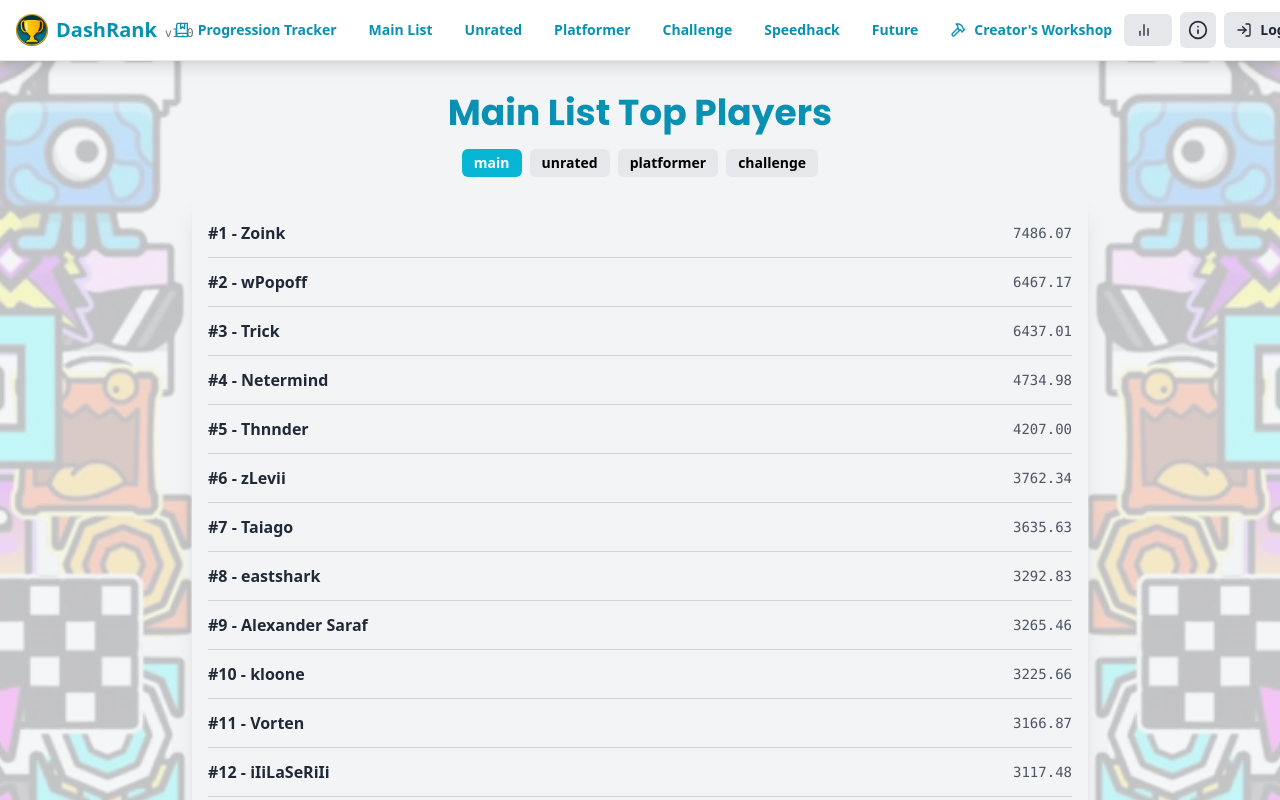
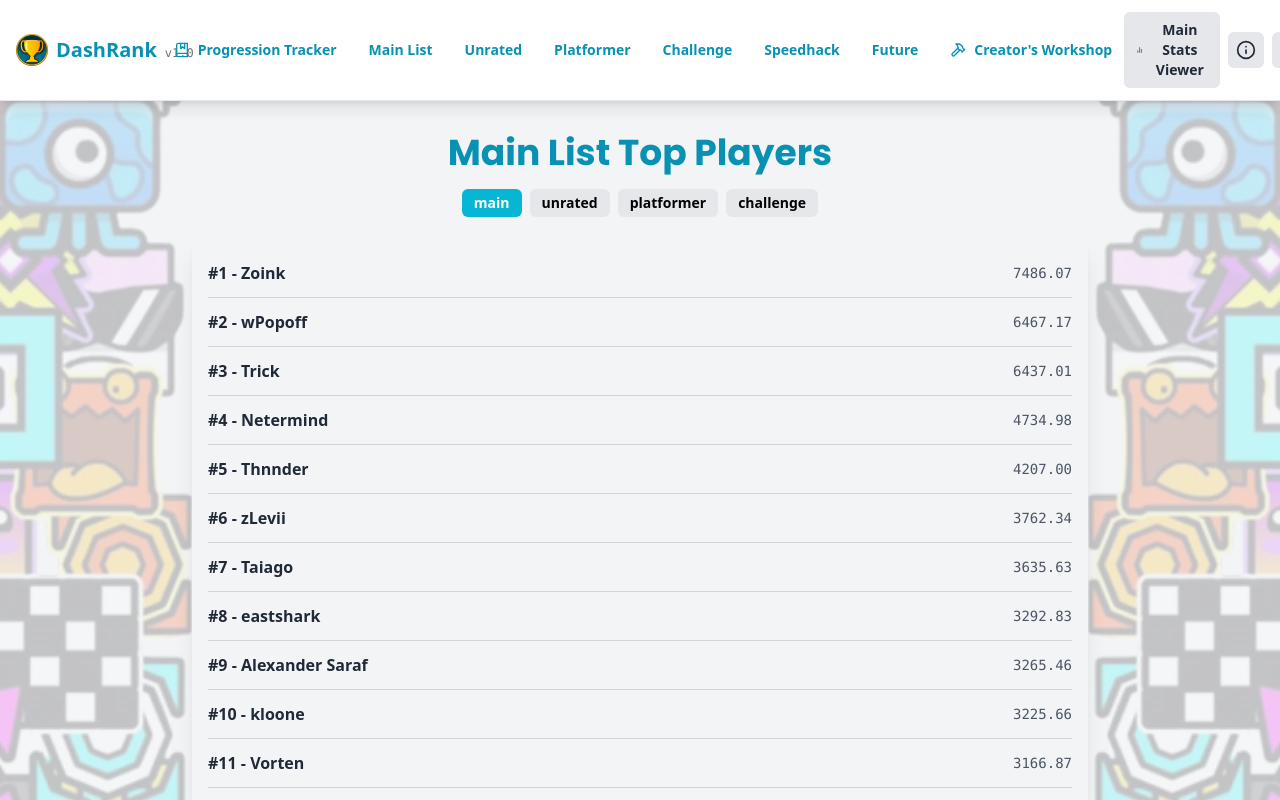
Before and after one commit to Woblu/DashRank, a React (Vite) app: page /players in a window 1280 px wide. Shown: the top 800 px of the page. Built offline with nearby package versions, Linux system fonts and the light colour scheme.

Commit message:
Stats viewer memory

```diff
--- a/src/components/Tabs.jsx
+++ b/src/components/Tabs.jsx
@@ -28,11 +28,21 @@ export default function Tabs() {
 
   const [isStatsViewerOpen, setIsStatsViewerOpen] = useState(false);
   const [isInfoBoxOpen, setIsInfoBoxOpen] = useState(false);
-  const [listType, setListType] = useState("main");
 
+  // 1. Initialize state from localStorage, defaulting to 'main'
+  const [listType, setListType] = useState(() => {
+    return localStorage.getItem('lastViewedList') || 'main';
+  });
+
+  // 2. Only update the state and localStorage if on a valid list page
   useEffect(() => {
-    const path = location.pathname.split("/")[1] || "main";
-    setListType(path);
+    const currentPathSegment = location.pathname.split("/")[1] || "main";
+
+    // Check if the current path is a key in our statsButtonTitles object
+    if (Object.keys(statsButtonTitles).includes(currentPathSegment)) {
+      setListType(currentPathSegment);
+      localStorage.setItem('lastViewedList', currentPathSegment);
+    }
   }, [location.pathname]);
 
   const AuthButtons = () => {
@@ -65,7 +75,6 @@ export default function Tabs() {
             </Link>
           </div>
           <nav className="w-full md:flex-1 flex justify-center order-3 md:order-2">
-            {/* The `flex-wrap` class has been removed from this div */}
             <div className="flex items-center gap-2 justify-center">
 
               <NavLink
```
